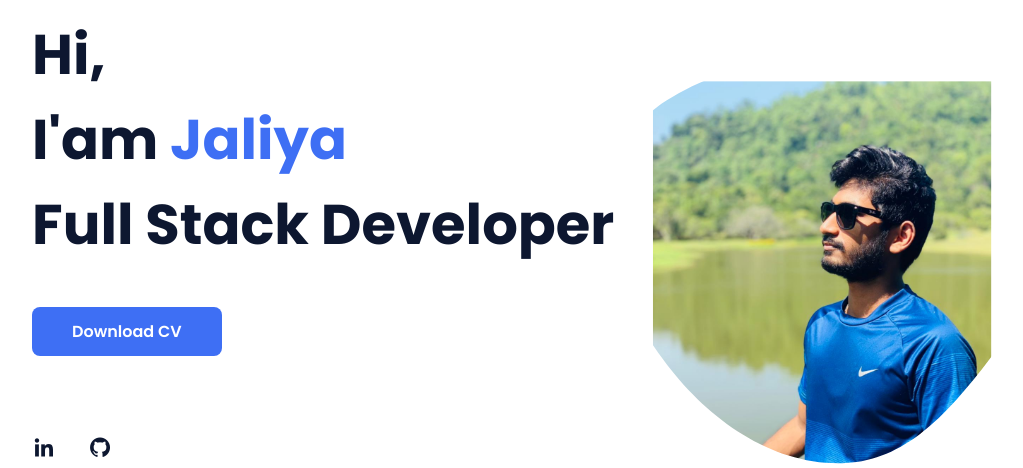
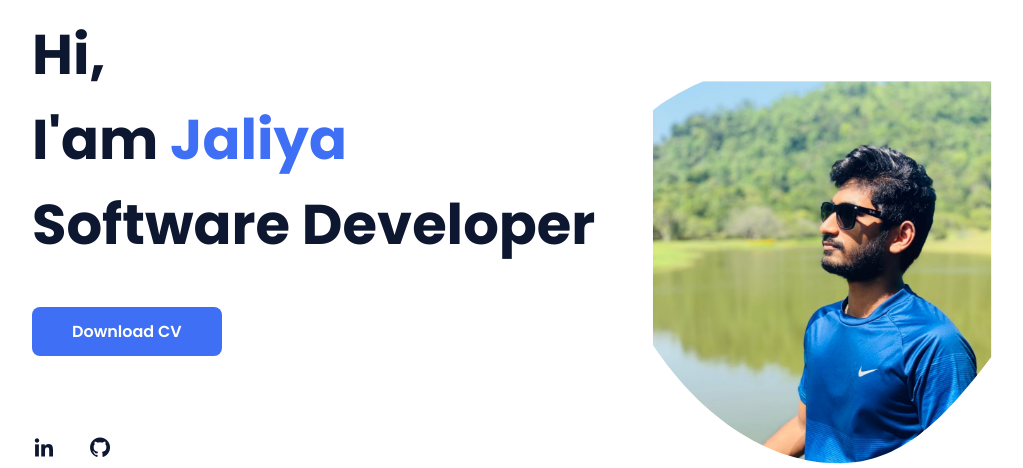
Before and after one commit to Jaliya98/Jaliya98, a PHP site: page / in a window 1280 px wide. Shown: the part 148-616 px from the top of the page, without its empty margins (96-1119 px from the left). Run offline with PHP 8.4, Linux system fonts and the light colour scheme.

Commit message:
Update index.php
change to sotware developer

```diff
--- a/index.php
+++ b/index.php
@@ -43,7 +43,7 @@
             <!--===== HOME =====-->
             <section class="home bd-grid" id="home">
                 <div class="home__data">
-                    <h1 class="home__title">Hi,<br>I'am <span class="home__title-color">Jaliya</span><br>Full Stack Developer</h1>
+                    <h1 class="home__title">Hi,<br>I'am <span class="home__title-color">Jaliya</span><br>Software Developer</h1>
 
                     <a href="assets/cv/JALIYA MADUSANKA BANDARA.pdf" class="button">Download CV</a>
                 </div>
```
